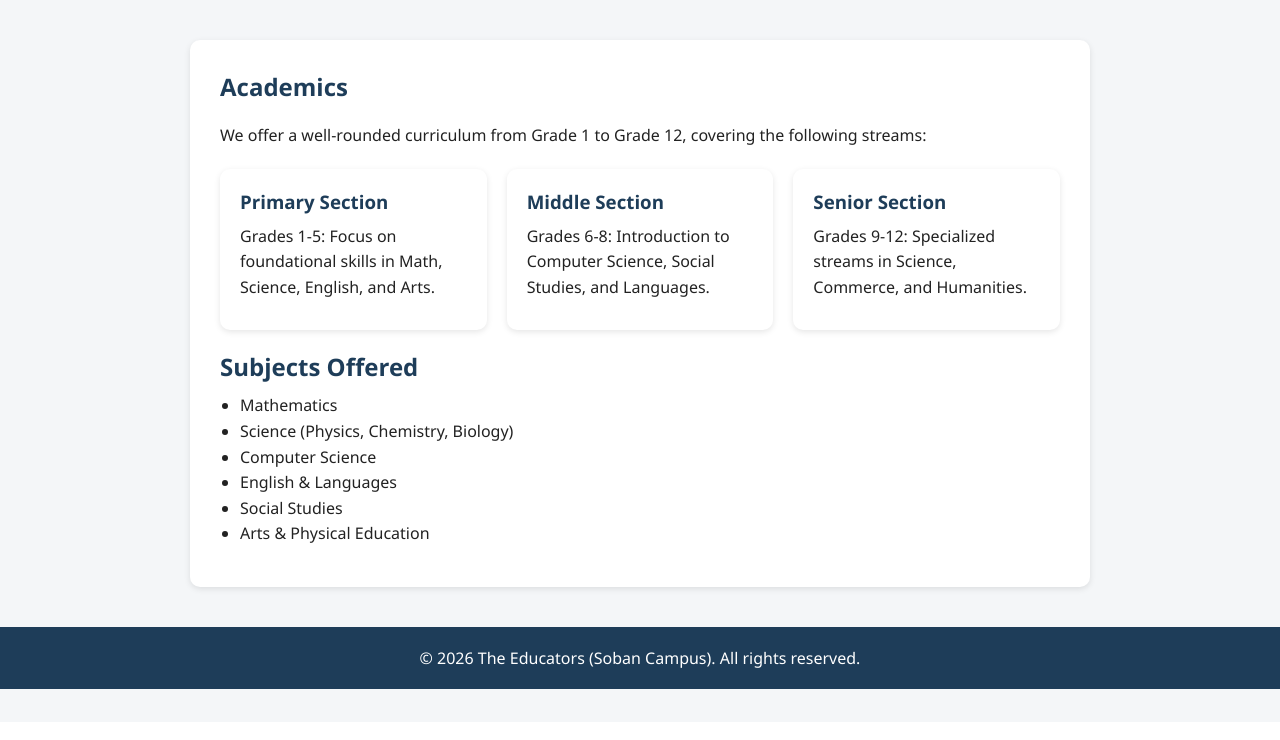
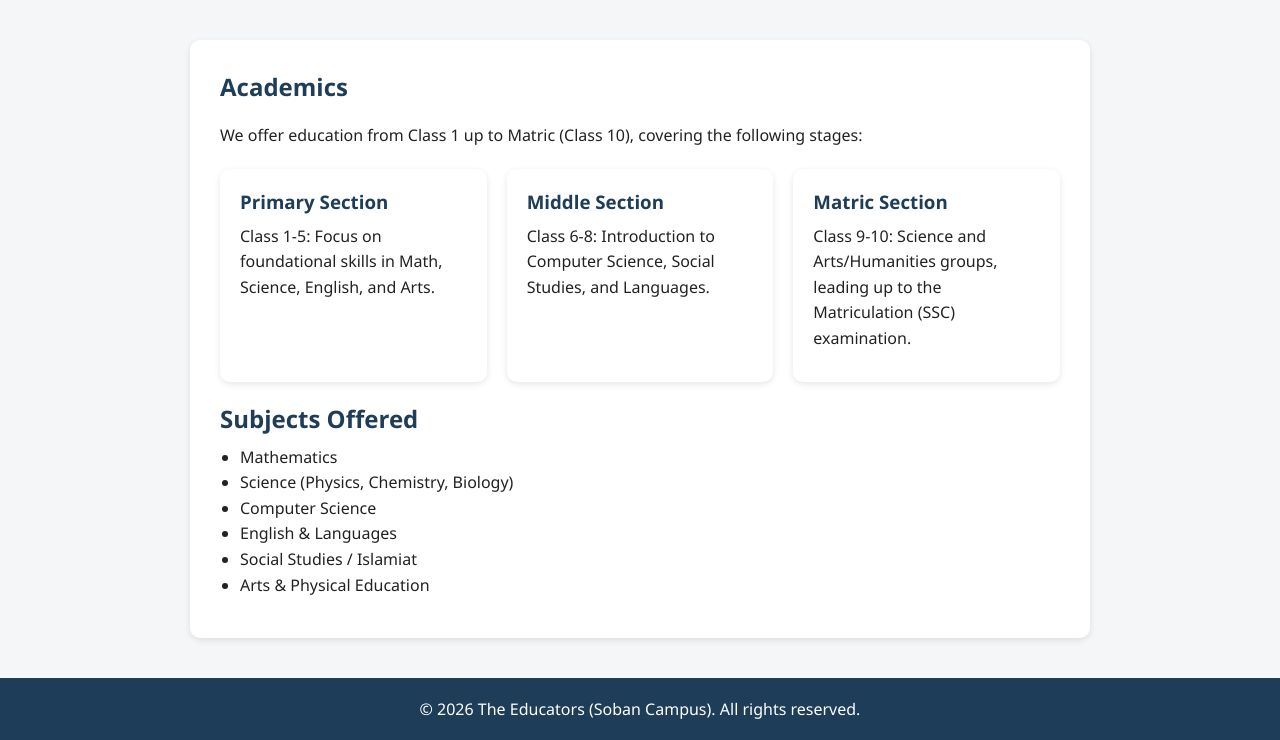
Before and after one commit to nomanai4655-sky/school-website-2, a Flask app: page /academics in a window 1280 px wide. Shown: the part 78-818 px from the top of the page. Before the commit the page ends 767 px from the top, so only its background shows below. Run offline with Flask 3, Linux system fonts and the light colour scheme.

Commit message:
Update academics.html

```diff
--- a/templates/academics.html
+++ b/templates/academics.html
@@ -1,23 +1,23 @@
 {% extends "base.html" %}
-{% block title %}Academics - Greenwood High School{% endblock %}
+{% block title %}Academics - The Educators (Soban Campus){% endblock %}
 {% block content %}
 
 <section class="page-section">
     <h1>Academics</h1>
-    <p>We offer a well-rounded curriculum from Grade 1 to Grade 12, covering the following streams:</p>
+    <p>We offer education from Class 1 up to Matric (Class 10), covering the following stages:</p>
 
     <div class="cards">
         <div class="card">
             <h3>Primary Section</h3>
-            <p>Grades 1-5: Focus on foundational skills in Math, Science, English, and Arts.</p>
+            <p>Class 1-5: Focus on foundational skills in Math, Science, English, and Arts.</p>
         </div>
         <div class="card">
             <h3>Middle Section</h3>
-            <p>Grades 6-8: Introduction to Computer Science, Social Studies, and Languages.</p>
+            <p>Class 6-8: Introduction to Computer Science, Social Studies, and Languages.</p>
         </div>
         <div class="card">
-            <h3>Senior Section</h3>
-            <p>Grades 9-12: Specialized streams in Science, Commerce, and Humanities.</p>
+            <h3>Matric Section</h3>
+            <p>Class 9-10: Science and Arts/Humanities groups, leading up to the Matriculation (SSC) examination.</p>
         </div>
     </div>
 
@@ -27,7 +27,7 @@
         <li>Science (Physics, Chemistry, Biology)</li>
         <li>Computer Science</li>
         <li>English & Languages</li>
-        <li>Social Studies</li>
+        <li>Social Studies / Islamiat</li>
         <li>Arts & Physical Education</li>
     </ul>
 </section>
```
